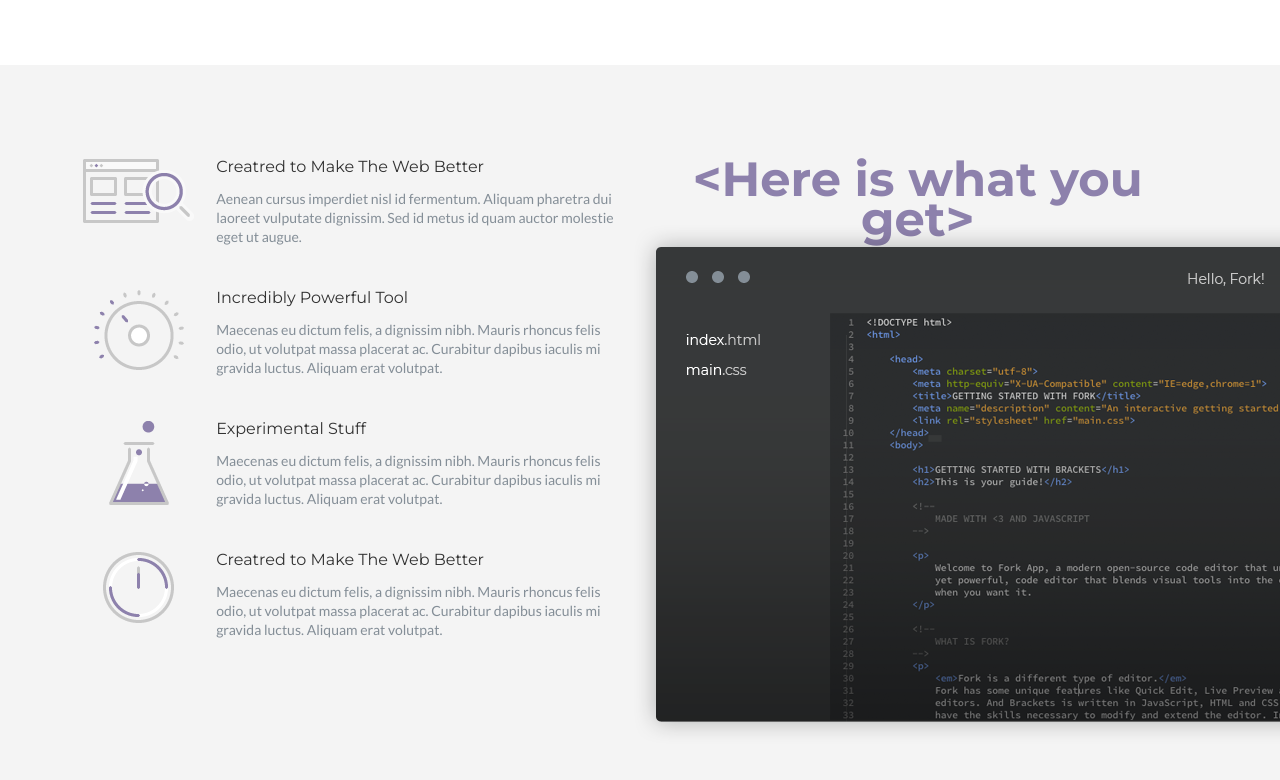
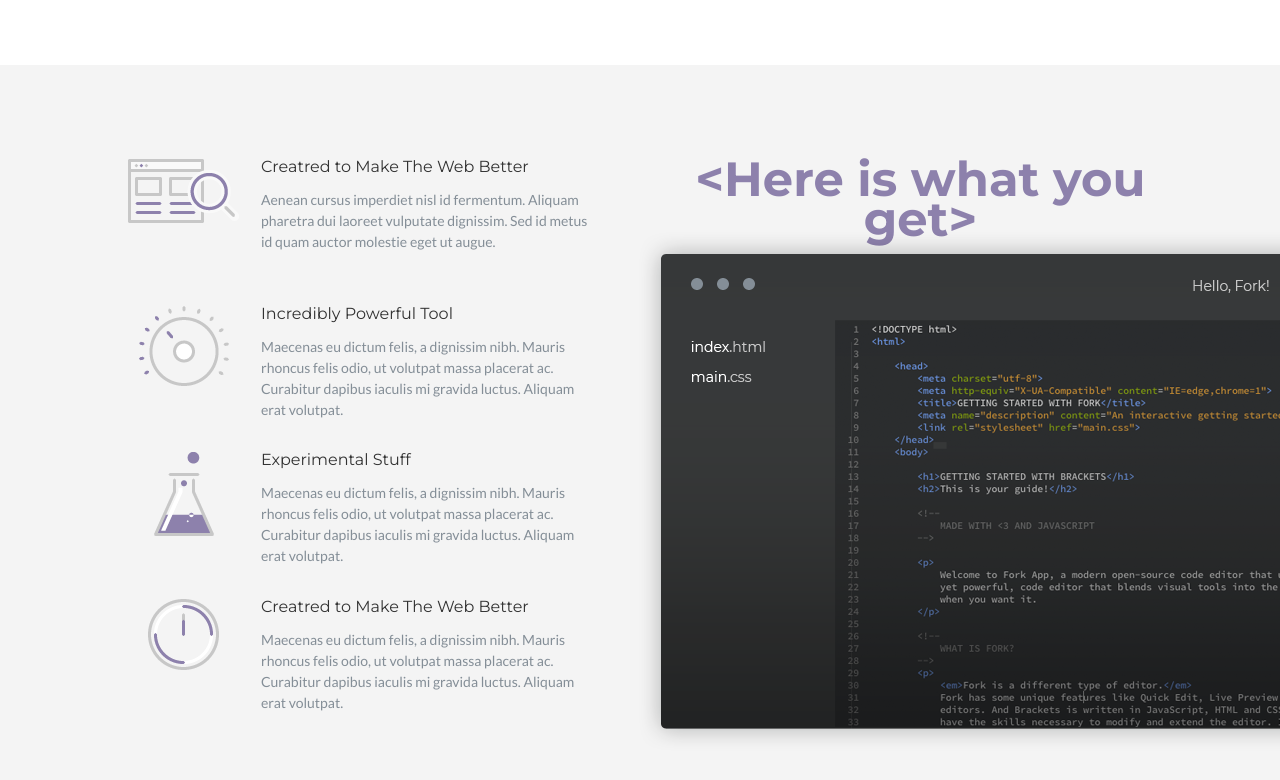
Before and after one commit to kolgasheva/Step-Project-Forkio, a website: page index.html in a window 1280 px wide. Shown: the part 1171-1951 px from the top of the page. Drawn offline with nearby package versions, Linux system fonts and the light colour scheme; files that its build step writes are made by us from their sources; files whose address does not match are found by name.

Commit message:
Fix section advantages

```diff
--- a/src/scss/abstracts/_media-queries.scss
+++ b/src/scss/abstracts/_media-queries.scss
@@ -107,35 +107,25 @@
     .container-benefits {
         width: 90%;
         @include center;
-        //margin-bottom: 76px;
         display: grid;
         grid-template-columns: 110px 23px 81.15%;
         margin-bottom: 60px;
 
 
-
-       /* &__item {
-            display: grid;
-            grid-template-columns: repeat(6, 1fr);
-            margin-bottom: 60px;
-            column-gap: 23px;
-
-        }*/
-
         &__wrapper-img {
-            flex-basis: 111px;
+            width: 111px;
             margin-bottom: 0;
             grid-column: 1;
         }
 
         &__description {
             text-align: left;
-            grid-column: 3;
+           grid-column: 3;
         }
 
         &__text {
             line-height: 19px;
-            width: 95%;
+            width: 84%;
         }
     }
 
@@ -282,10 +272,10 @@
     }
 
     .container-advantages {
-        width: 87%;
+        width: 80%;
         @include center;
         display: grid;
-        grid-template-columns: 45% 50px 50.9%;
+        grid-template-columns: 45% 50px 55%;
         grid-template-rows: repeat(8, 9%);
 
         // @include center;
@@ -300,6 +290,7 @@
         grid-row: 1/ 2;
         font-size: 48px;
         line-height: 40px;
+        margin-bottom: 18px;
     }
 
 
@@ -323,7 +314,8 @@
     padding-bottom: 35px;
 
     &__text {
-        width: 100%;
+        width: 90%;
+        line-height: 21px;
     }
 
     &--creatred{
@@ -359,7 +351,7 @@
 
 .advantages__img {
     width: auto;
-    min-height: 55%;
+    min-height: 63%;
     left: 0;
    // height: auto;
     position: absolute;
--- a/src/scss/layout/_sectionadvantages.scss
+++ b/src/scss/layout/_sectionadvantages.scss
@@ -37,7 +37,6 @@
         margin-bottom: 27px;
         width: 111px;
         @include center;
-
     }
 
     &__img {
```
